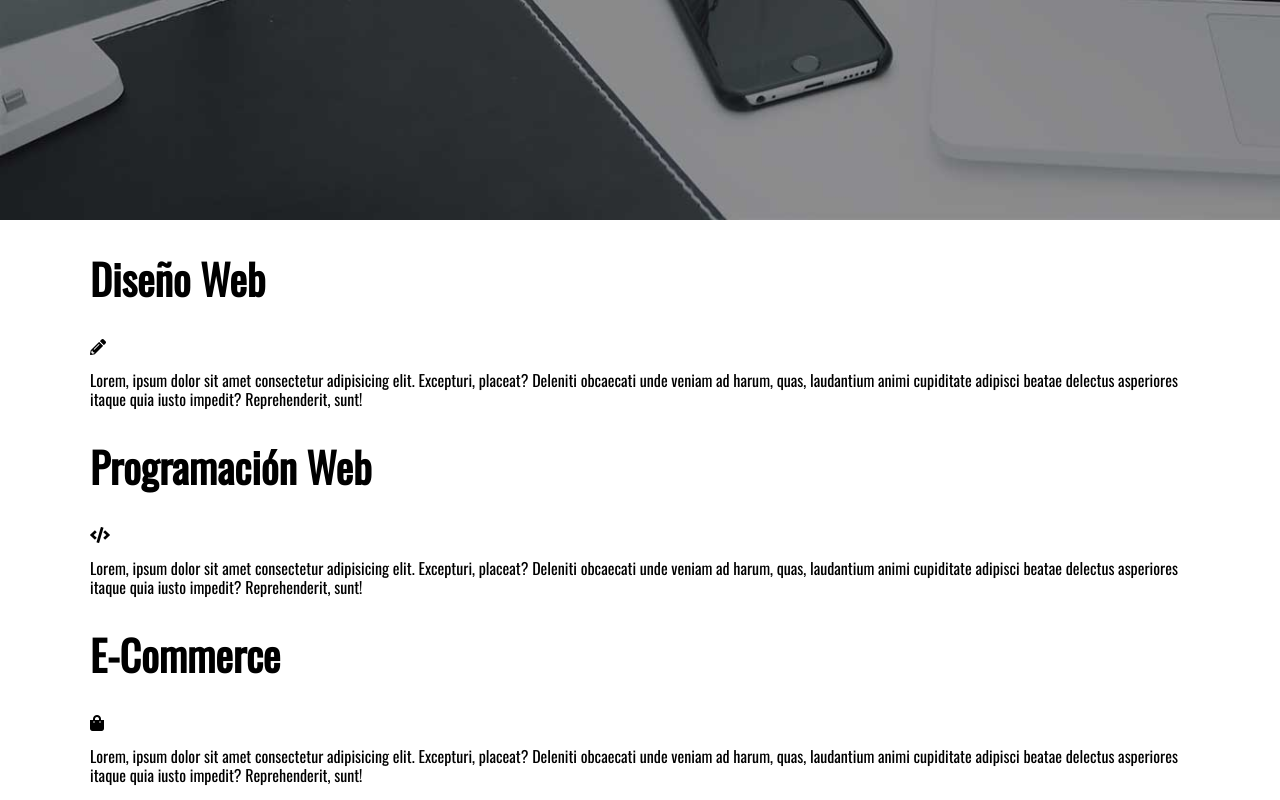
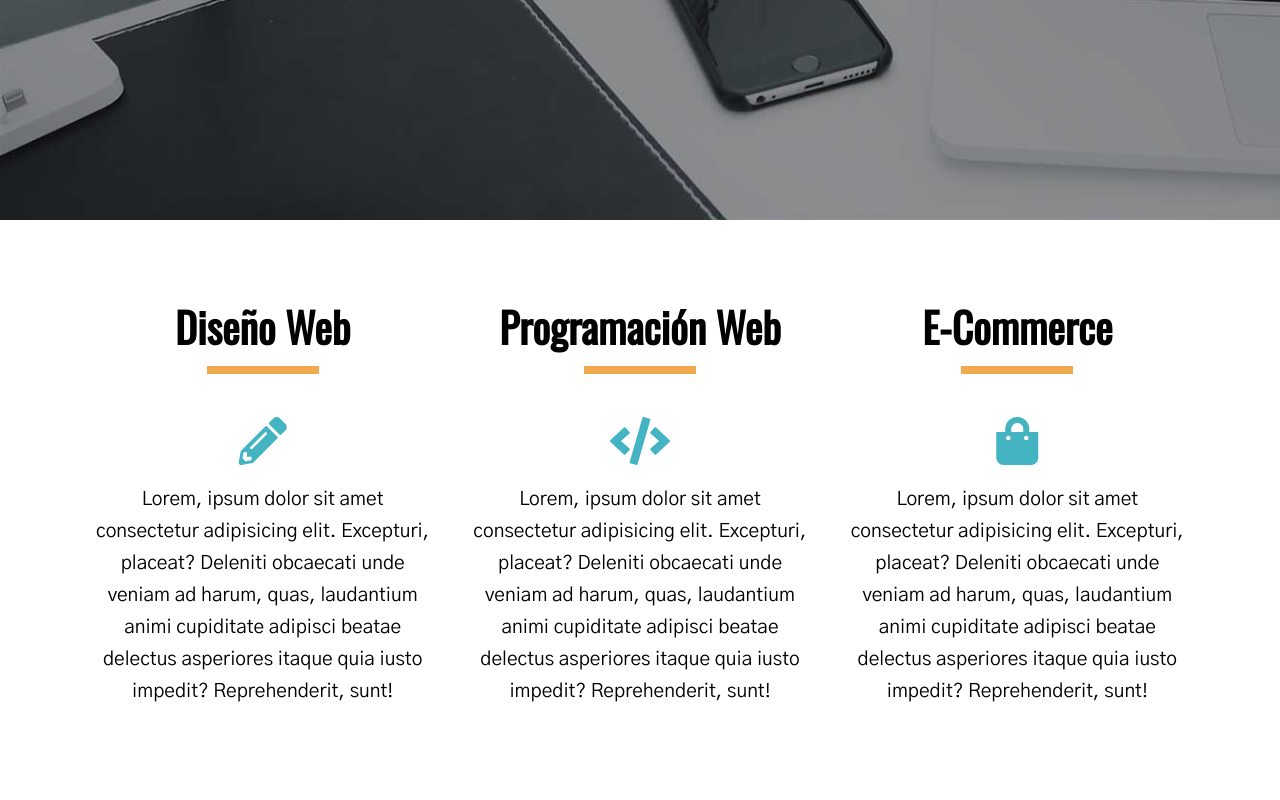
Before and after one commit to CristianSifuentes/BlogPersonal, a plain HTML site: page index.html in a window 1280 px wide. Shown: the part 580-1380 px from the top of the page. After the commit the page ends 1307 px from the top, so only its background shows below. Drawn offline with nearby package versions, Linux system fonts and the light colour scheme.

Commit message:
CSC 2019/01/12: Trabajando en servicios

```diff
--- a/css/style.css
+++ b/css/style.css
@@ -29,12 +29,21 @@ h3 {
     font-size: 2.4rem;
 }
 
+p{
+  font-family: var(--fuentePrincipal);
+  font-size: 1.2rem;
+  line-height: 2rem;
+}
+img{
+    width: 100%;
+}
 /**/
 .hero {
     background-image: url(../img/fondo.jpg);
     height: 100vh; /*??***/
     background-repeat: no-repeat;
     background-size: cover; /*???*/
+
 }
 .hero .contenedor{
     display: grid;
@@ -54,3 +63,38 @@ h3 {
 .subtitulo {
     font-size: 1.6rem;
 }
+
+/*Servicios*/
+
+.servicios{
+    text-align: center;
+    margin-top: 3rem;
+}
+
+
+.servicios h2{
+    padding-bottom: .5rem;
+}
+
+.servicios h2::after {
+    height: 0.5rem;
+    width: 7rem;
+    background-color: var(--primario);
+    content: '';
+    display: block;
+    margin: 1rem auto 0 auto;
+}
+
+.servicios i{
+    font-size: 3rem;
+    color: var(--secundario);
+
+}
+
+@media (min-width: 768px){
+    .servicios{
+        display: grid;
+        grid-template-columns: repeat(auto-fit, minmax(200px, 1fr));
+        grid-column-gap: 2rem;
+    }
+}
```
